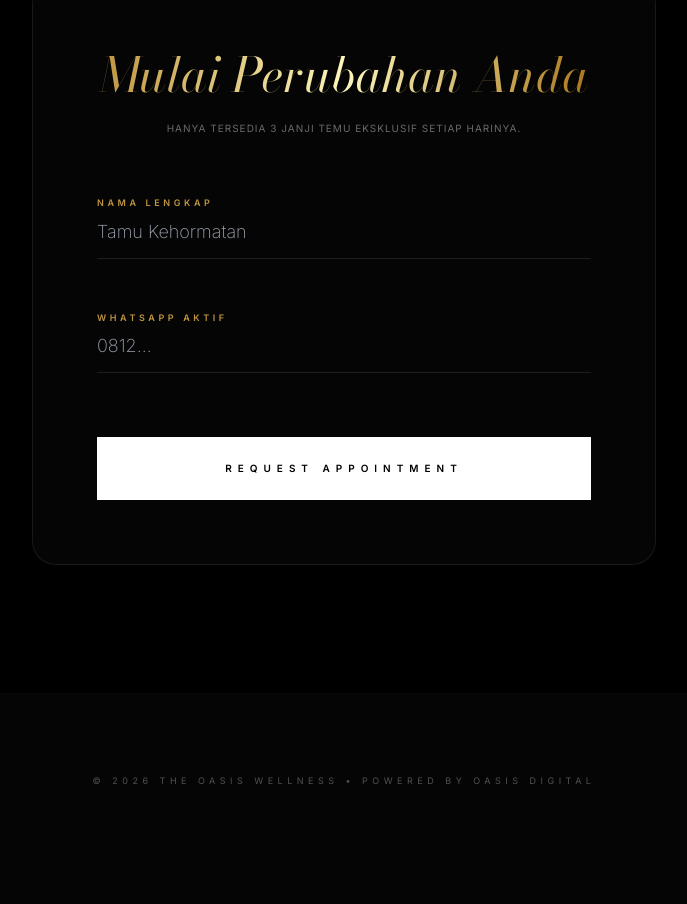
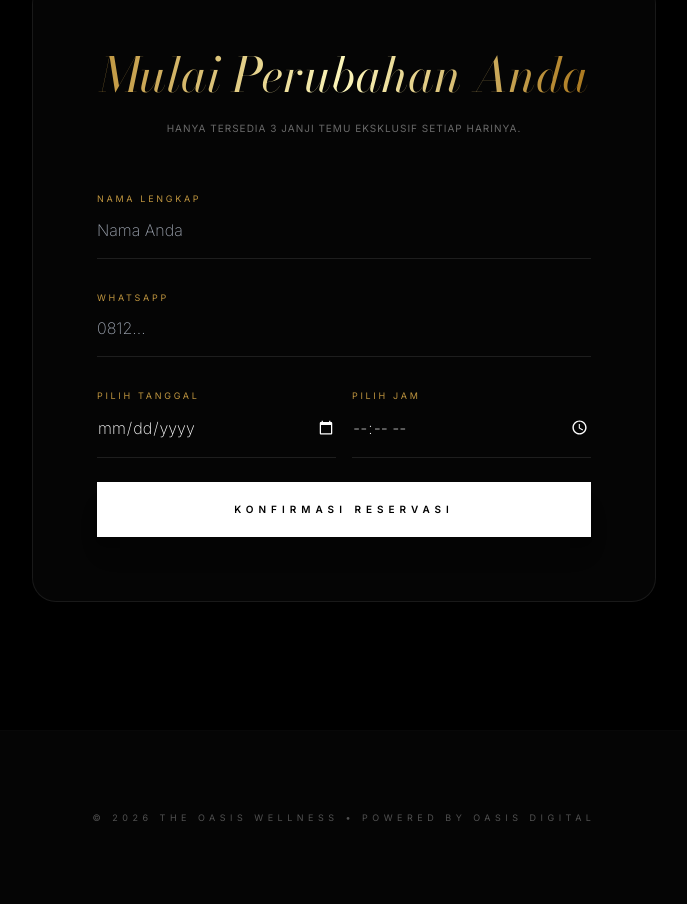
Before and after one commit to hardihanto/The-Oasis-SPA, a plain HTML site: page index.html in a window 1280 px wide. Shown: the part 2854-3758 px from the top of the page, without its empty margins (296-983 px from the left). Before the commit the page ends 3722 px from the top, so only its background shows below. Drawn offline with nearby package versions, Linux system fonts and the light colour scheme.

Commit message:
Update index.html

```diff
--- a/index.html
+++ b/index.html
@@ -141,21 +141,32 @@
                     <p class="text-[10px] tracking-widest opacity-40 uppercase">Hanya tersedia 3 janji temu eksklusif setiap harinya.</p>
                 </div>
 
-                <form class="text-left space-y-10">
-                    <div class="relative border-b border-white/10 py-3 focus-within:border-[#bf953f] transition duration-500">
-                        <label class="text-[9px] uppercase tracking-[0.4em] text-[#bf953f] mb-2 block font-bold">Nama Lengkap</label>
-                        <input type="text" id="nama" class="w-full bg-transparent outline-none text-lg font-light" placeholder="Tamu Kehormatan">
-                    </div>
-                    <div class="relative border-b border-white/10 py-3 focus-within:border-[#bf953f] transition duration-500">
-                        <label class="text-[9px] uppercase tracking-[0.4em] text-[#bf953f] mb-2 block font-bold">WhatsApp Aktif</label>
-                        <input type="tel" id="wa" class="w-full bg-transparent outline-none text-lg font-light" placeholder="0812...">
-                    </div>
-                    <div class="pt-6">
-                        <button type="button" onclick="bookingSekarang()" class="w-full bg-white text-black py-6 text-[10px] uppercase tracking-[0.6em] font-bold hover:bg-[#bf953f] hover:text-white transition-all duration-700">
-                            Request Appointment
-                        </button>
-                    </div>
-                </form>
+                <form class="text-left space-y-6">
+    <div class="group relative border-b border-white/10 py-2 focus-within:border-[#bf953f] transition">
+        <label class="text-[9px] uppercase tracking-[0.3em] text-[#bf953f] mb-1 block">Nama Lengkap</label>
+        <input type="text" id="nama" class="w-full bg-transparent outline-none py-2 font-light text-white" placeholder="Nama Anda">
+    </div>
+
+    <div class="group relative border-b border-white/10 py-2 focus-within:border-[#bf953f] transition">
+        <label class="text-[9px] uppercase tracking-[0.3em] text-[#bf953f] mb-1 block">WhatsApp</label>
+        <input type="tel" id="wa" class="w-full bg-transparent outline-none py-2 font-light text-white" placeholder="0812...">
+    </div>
+
+    <div class="grid grid-cols-2 gap-4">
+        <div class="group relative border-b border-white/10 py-2 focus-within:border-[#bf953f] transition">
+            <label class="text-[9px] uppercase tracking-[0.3em] text-[#bf953f] mb-1 block">Pilih Tanggal</label>
+            <input type="date" id="tanggal" class="w-full bg-transparent outline-none py-2 font-light text-white [color-scheme:dark]">
+        </div>
+        <div class="group relative border-b border-white/10 py-2 focus-within:border-[#bf953f] transition">
+            <label class="text-[9px] uppercase tracking-[0.3em] text-[#bf953f] mb-1 block">Pilih Jam</label>
+            <input type="time" id="jam" class="w-full bg-transparent outline-none py-2 font-light text-white [color-scheme:dark]">
+        </div>
+    </div>
+
+    <button type="button" onclick="bookingSekarang()" class="w-full bg-white text-black py-5 text-[10px] uppercase tracking-[0.5em] font-bold hover:bg-[#bf953f] hover:text-white transition duration-500 shadow-xl">
+        Konfirmasi Reservasi
+    </button>
+</form>
             </div>
         </div>
     </section>
```
